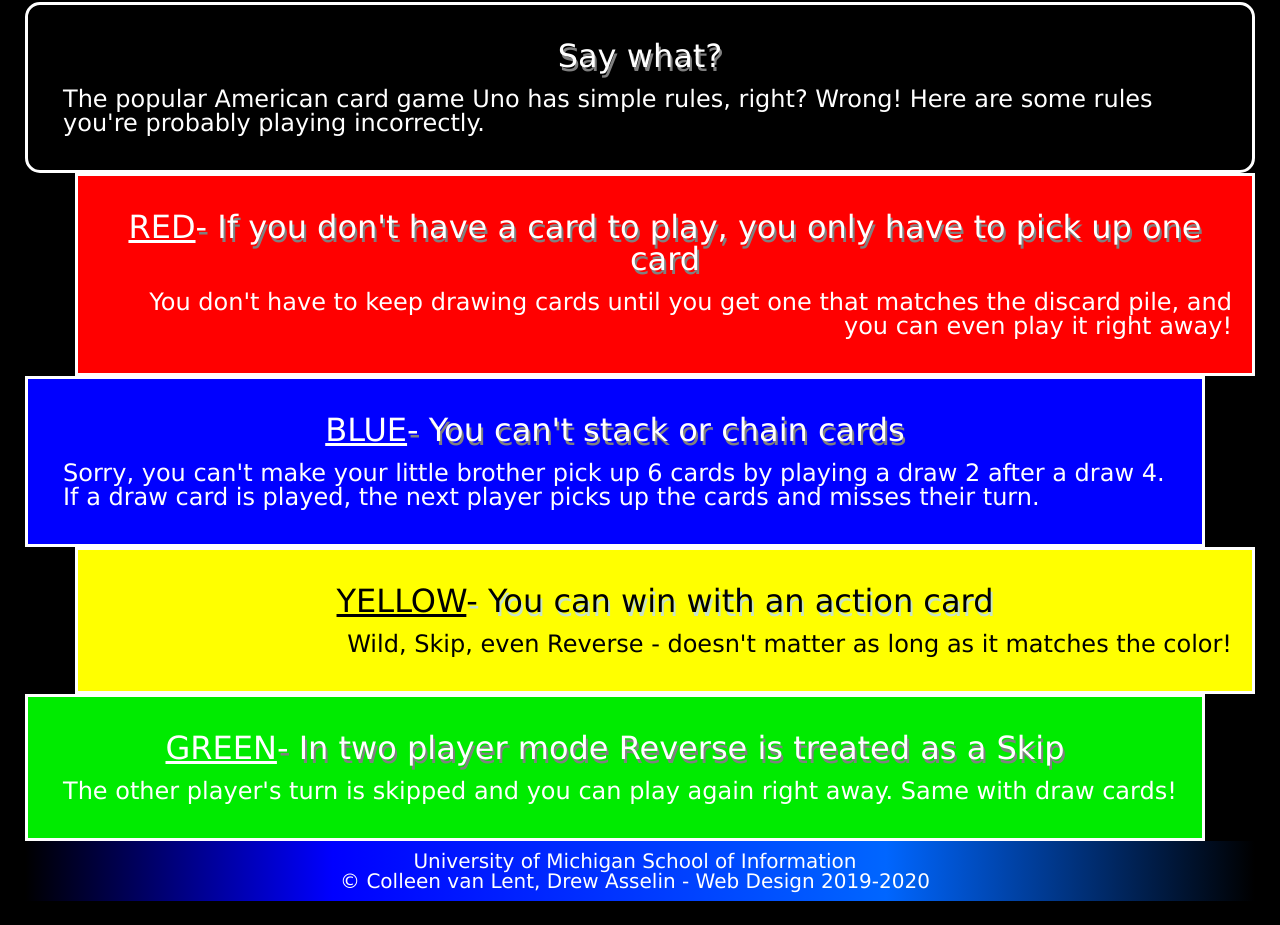
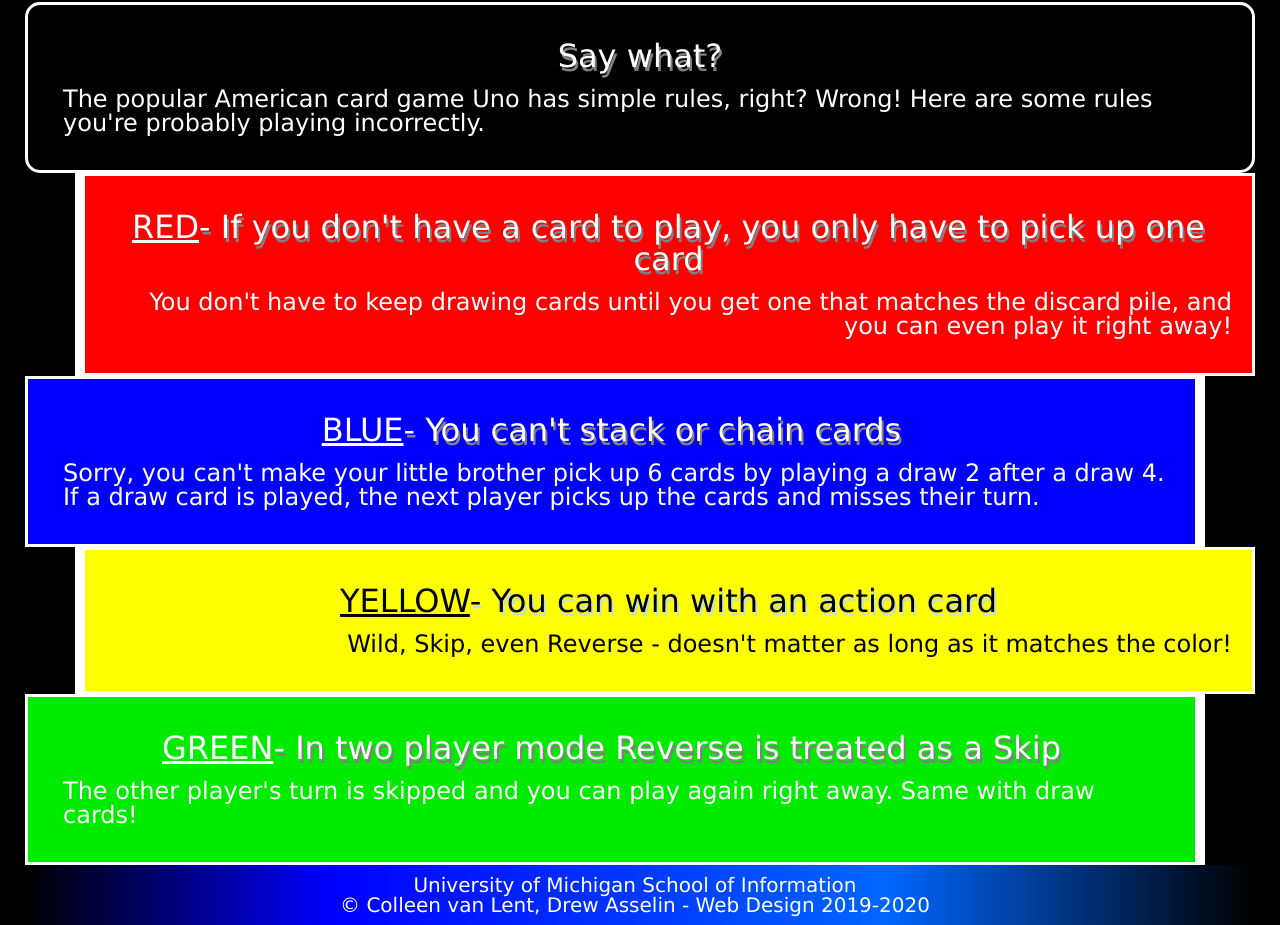
Before and after one commit to cecielz/homework2-2022, a plain HTML site: page index.html in a window 1280 px wide. Shown: the part 418-1343 px from the top of the page. Before the commit the page ends 1319 px from the top, so only its background shows below. Drawn offline with Linux system fonts and the light colour scheme.

Commit message:
fix border

```diff
--- a/css/style.css
+++ b/css/style.css
@@ -75,7 +75,6 @@ div {
 
 .intro{
     border-radius: 15px;
-
     margin-top: 15px;
 }
 
@@ -83,22 +82,25 @@ div {
     background-color: #ff0000;
     text-align: right;
     margin-left: 50px;
-    border: 0 0 3px 10px;
+    border-bottom: 3px solid white;
+    border-left: 10px solid white;
 }
 
 .blue{
     background-color: #0000ff;
     text-align: left;
     margin-right: 50px;
-    border: 0 10px 3px 0;
+    border-right: 10px solid white;
+    border-bottom: 3px solid white;
+
 }
 
 .yellow{
     background-color: #ffff00;
     text-align: right;
     margin-left: 50px;
-    border: 0 0 3px 10px;
-
+    border-bottom: 3px solid white;
+    border-left: 10px solid white;
 }
 
 div.yellow p{
@@ -115,7 +117,8 @@ div.yellow h2 {
     background-color: #00EB00;
     text-align: left;
     margin-right: 50px;
-    border: 0 10px 3px 0;
+    border-right: 10px solid white;
+    border-bottom: 3px solid white;
 }
 
 span {
```
Also changed, not shown: 1 other file.
